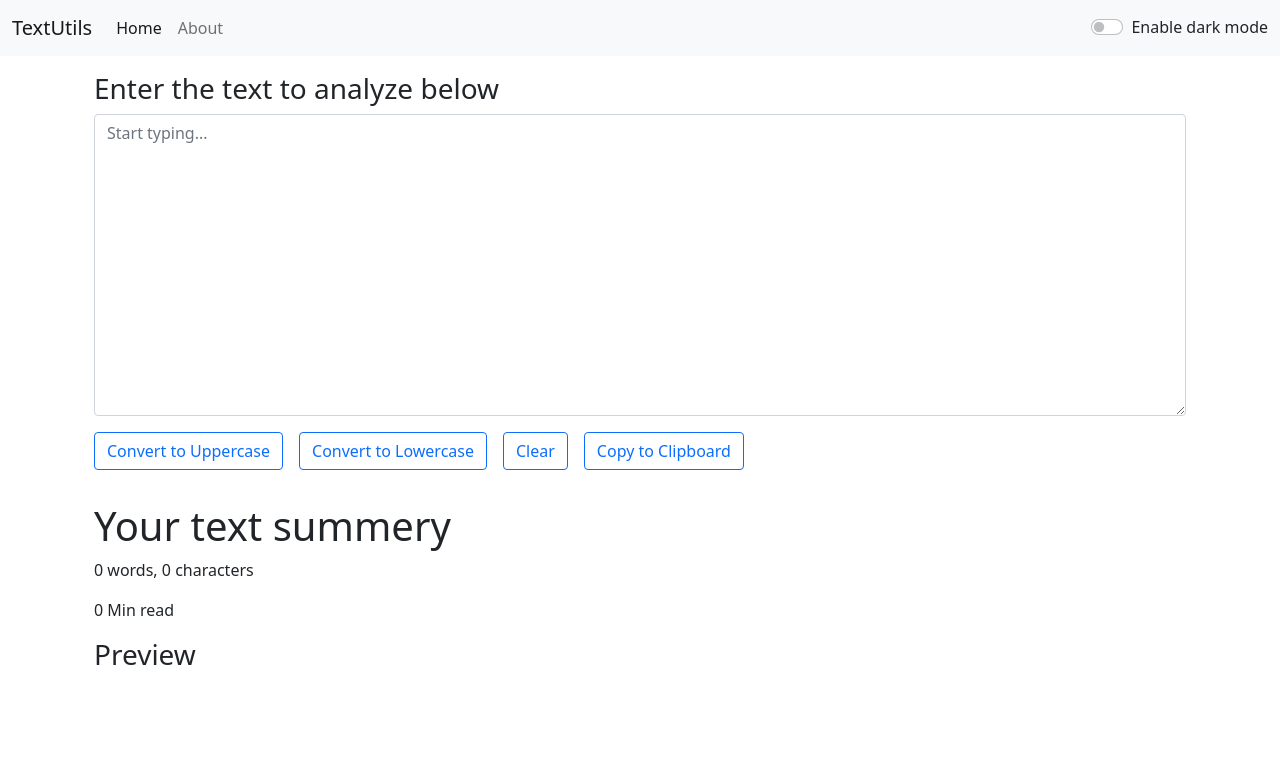
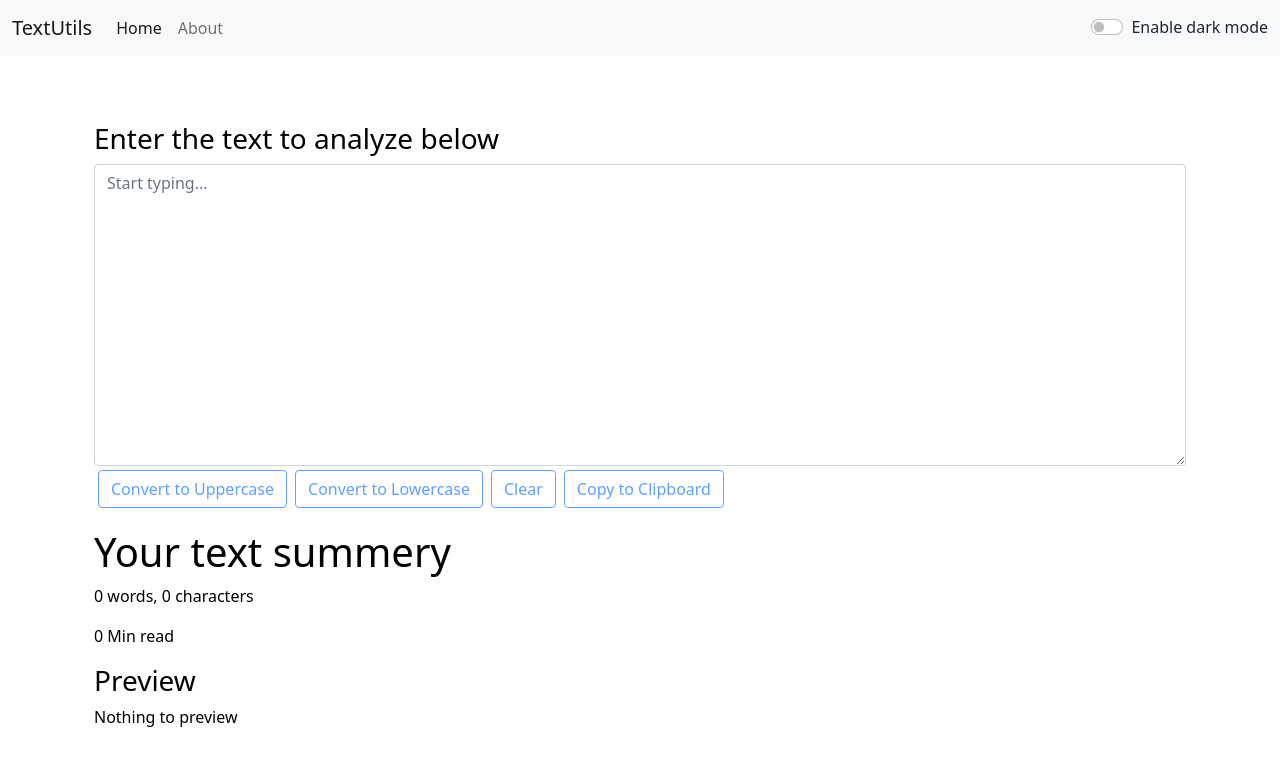
Before and after one commit to sailendrachettri/text-helper, a React (Create React App) app: page / in a window 1280 px wide. Shown: the top 766 px of the page. Built offline with nearby package versions, Linux system fonts and the light colour scheme.

Commit message:
wraping up this app

```diff
--- a/src/components/About.js
+++ b/src/components/About.js
@@ -3,8 +3,7 @@ import React from 'react'
 export default function About() {
     return (
         <div>
-            <h1>About</h1>
-            <p>Lorem ipsum dolor, sit amet consectetur adipisicing elit. Ea ad nostrum, et error nemo earum consectetur quibusdam, itaque eius reiciendis enim saepe voluptatibus delectus quia placeat vitae architecto dolorem voluptates!</p>
+            <h1 style={{color: "grey"}}> Nothing here :(</h1>
         </div>
     )
 }
--- a/src/components/Alert.js
+++ b/src/components/Alert.js
@@ -6,9 +6,13 @@ function Alert(props) {
         return lower.charAt(0).toUpperCase() + lower.slice(1);
     }
     return (
-        props.alert && <>
-            <div className={`alert alert-${props.alert.type} alert-dismissible fade show`} role="alert">
-                <strong> {capitalize(props.alert.type)} </strong>: {props.alert.msg}
+        <>
+            <div style={{ height: '50px' }}>
+                {props.alert && <div>
+                    <div className={`alert alert-${props.alert.type} alert-dismissible fade show`} role="alert">
+                        <strong> {capitalize(props.alert.type)} </strong>: {props.alert.msg}
+                    </div>
+                </div>}
             </div>
         </>
     )
--- a/src/components/TextForm.js
+++ b/src/components/TextForm.js
@@ -25,6 +25,7 @@ export default function TextForm(props) {
         var txt = document.getElementById('mybox');
         txt.select();
         navigator.clipboard.writeText(txt.value)
+        document.getSelection().removeAllRanges();
         props.showAlert("Copied to clipboard", "success");
         document.title = 'Text copied to clipboard';
     }
@@ -35,7 +36,7 @@ export default function TextForm(props) {
 
     return (
         <>
-            <div className="container" style={{color: `${props.mode === 'dark' ? 'white' : 'light'}`}}>
+            <div className="container" style={{color: `${props.mode === 'dark' ? 'white' : 'black'}`}}>
                 <h3>{props.heading}</h3>
                 <div className="mb-3">
                     <textarea className="form-control" id="mybox" rows="12" value={text} onChange={handleOnChange} style={{
@@ -43,19 +44,19 @@ export default function TextForm(props) {
                         color: `${props.mode === 'dark' ? 'white' : 'light'}`
 
                     }} placeholder="Start typing..."></textarea>
-                    <button className="btn btn-outline-primary my-3" onClick={handleUpClick}>Convert to Uppercase</button>
-                    <button className="btn btn-outline-primary my-3 mx-3" onClick={handleLowClick}>Convert to Lowercase</button>
-                    <button className="btn btn-outline-primary my-3" onClick={handleClearClick}>Clear</button>
-                    <button className="btn btn-outline-primary my-3 mx-3" onClick={handleCopyToClipboardClick}>Copy to Clipboard</button>
+                    <button disabled={text.length === 0} className="btn btn-outline-primary my-1 mx-1" onClick={handleUpClick}>Convert to Uppercase</button>
+                    <button disabled={text.length === 0} className="btn btn-outline-primary my-1 mx-1" onClick={handleLowClick}>Convert to Lowercase</button>
+                    <button disabled={text.length === 0} className="btn btn-outline-primary my-1 mx-1" onClick={handleClearClick}>Clear</button>
+                    <button disabled={text.length === 0} className="btn btn-outline-primary my-1 mx-1" onClick={handleCopyToClipboardClick}>Copy to Clipboard</button>
                 </div>
             </div>
 
-            <div className="container my-3"  style={{color: `${props.mode === 'dark' ? 'white' : 'light'}`}}>
+            <div className="container my-3"  style={{color: `${props.mode === 'dark' ? 'white' : 'black'}`}}>
                 <h1>Your text summery</h1>
-                <p>{text.split(' ').length - 1} words, {text.length} characters</p>
+                <p>{text.split(' ').filter((element)=>{return element.length !== 0}).length} words, {text.length} characters</p>
                 <p>{Math.floor((0.008 * text.split(' ').length)/3)} Min read</p>
                 <h3>Preview</h3>
-                <p>{text}</p>
+                <p>{text.length>0?text: "Nothing to preview"}</p> {/* if text .length is greater than 0 then print text else print other msg */}
             </div>
         </>
     )
```
Also changed, not shown: 1 other file (tests, documents, lock files or other folders).
